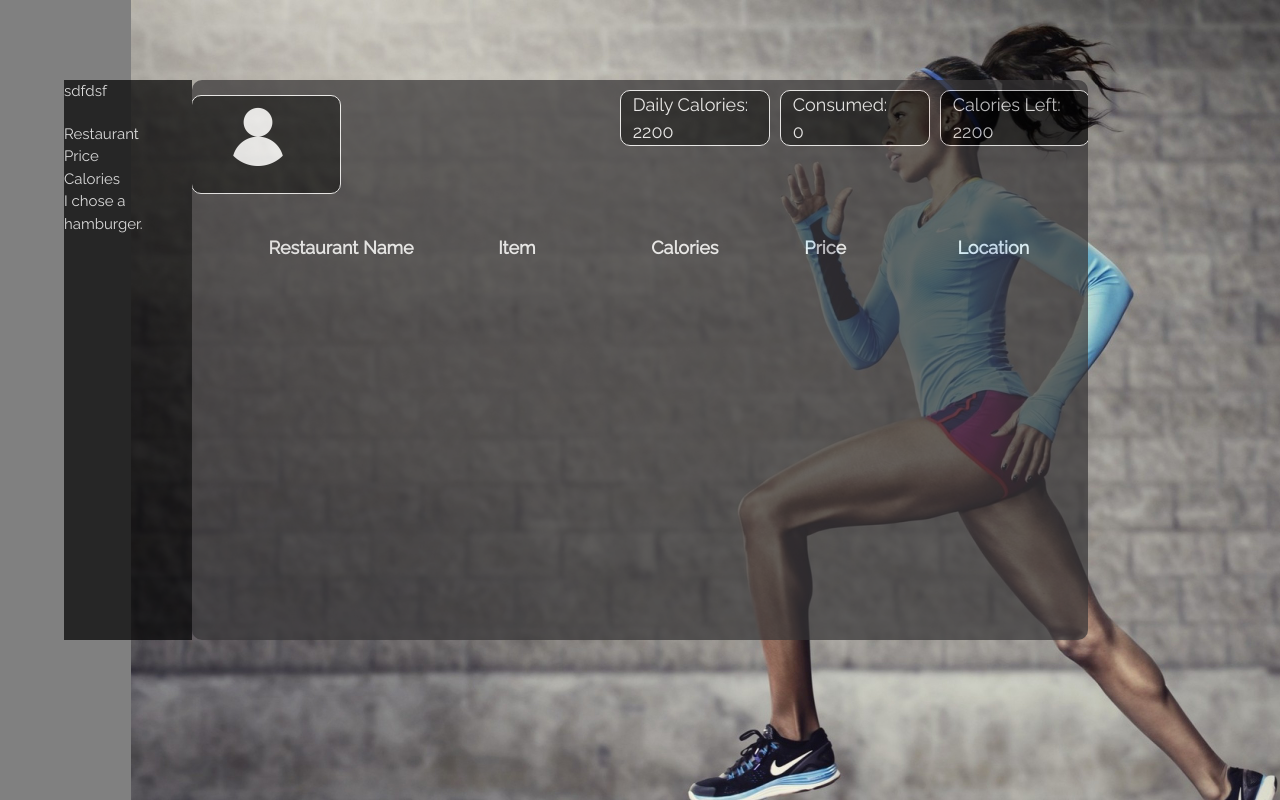
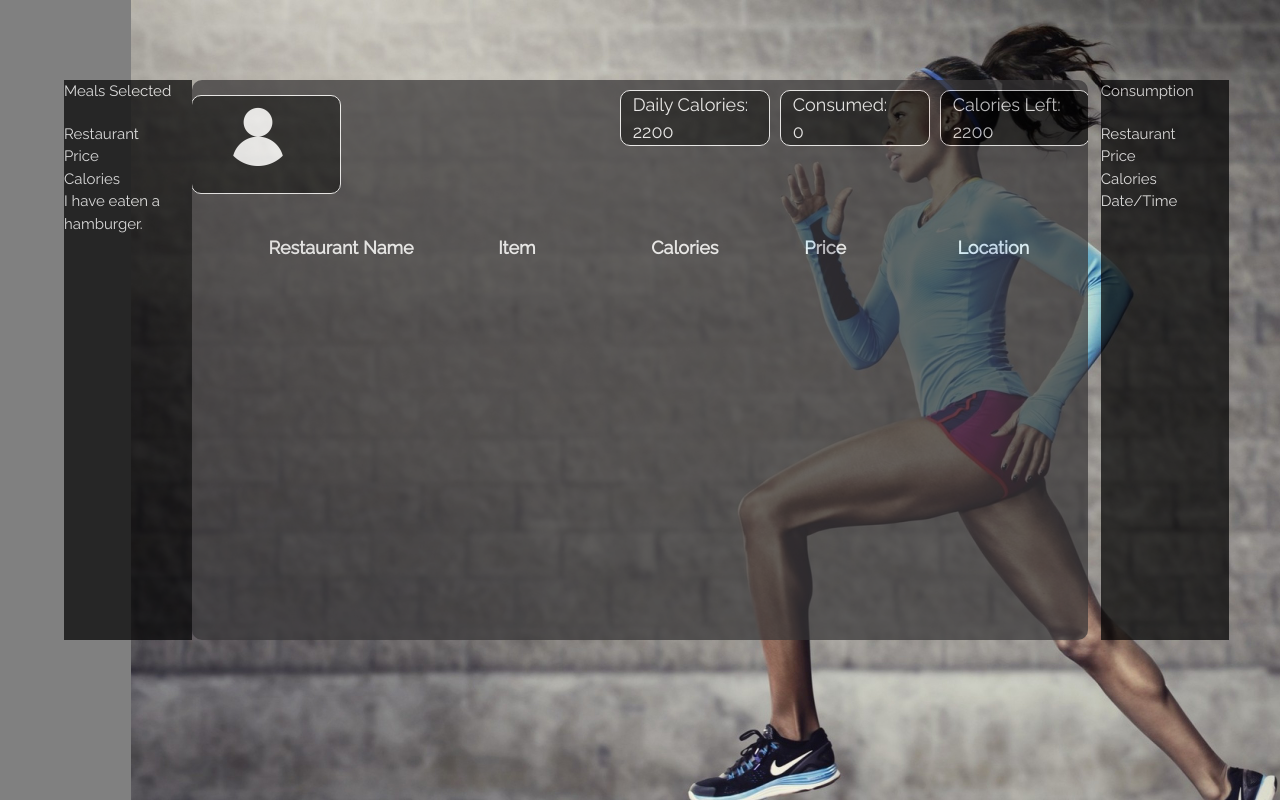
Before and after one commit to tsunamiq/eatburgers, a website: page app/public/main.html in a window 1280 px wide. Drawn offline with nearby package versions, Linux system fonts and the light colour scheme; no server answers; a web font is replaced by a local one.

Commit message:
added consumption column

```diff
--- a/app/public/javascript/main.js
+++ b/app/public/javascript/main.js
@@ -20,7 +20,7 @@ function startMenuCall () {
         }).done(function(response) {
             console.log(response);
             console.log(response[0].restaurant);
-            for (i=0; i < 10; i++) {
+            for (i=0; i < 300; i = i +25) {
 
                 //Creates the display container and adds all the columns
                 //to contain the data for that entry/item
--- a/app/public/main.html
+++ b/app/public/main.html
@@ -37,7 +37,7 @@
 					<div class="col s2">Price</div><div class="col s2">Location</div>
 				</div>
 		</div>
-		<div id="filter-sidebar">sdfdsf
+		<div id="filter-sidebar">Meals Selected
 				<div id="filter-title" class="row"></div>
 				<div id="filter-list">
 					<div id="filter-restaurant">Restaurant</div>
@@ -45,7 +45,16 @@
 					<div id="filter-calories">Calories</div>
 				</div>
 				<div id="selected-item-display">
-					I chose a hamburger.
+					I have eaten a hamburger.
+				</div>
+			</div>
+		<div id="consumption-sidebar">Consumption
+				<div id="consumption-title" class="row"></div>
+				<div id="consumption-list">
+					<div id="consumption-restaurant">Restaurant</div>
+					<div id="consumption-price">Price</div>
+					<div id="consumption-calories">Calories</div>
+					<div id="consumption-date">Date/Time</div>
 				</div>
 			</div>
   			<form>
--- a/app/public/style/style.css
+++ b/app/public/style/style.css
@@ -113,6 +113,17 @@ body {
 	position: absolute;
 	top: 10%;
 	right: 85%;
+	background: black;
+	opacity: 0.7;
+	height: 70%;
+	width: 10%;
+	color: white;
+}
+
+#consumption-sidebar {
+	position: absolute;
+	top: 10%;
+	left: 86%;
 	background: black;
 	opacity: 0.7;
 	height: 70%;
```
